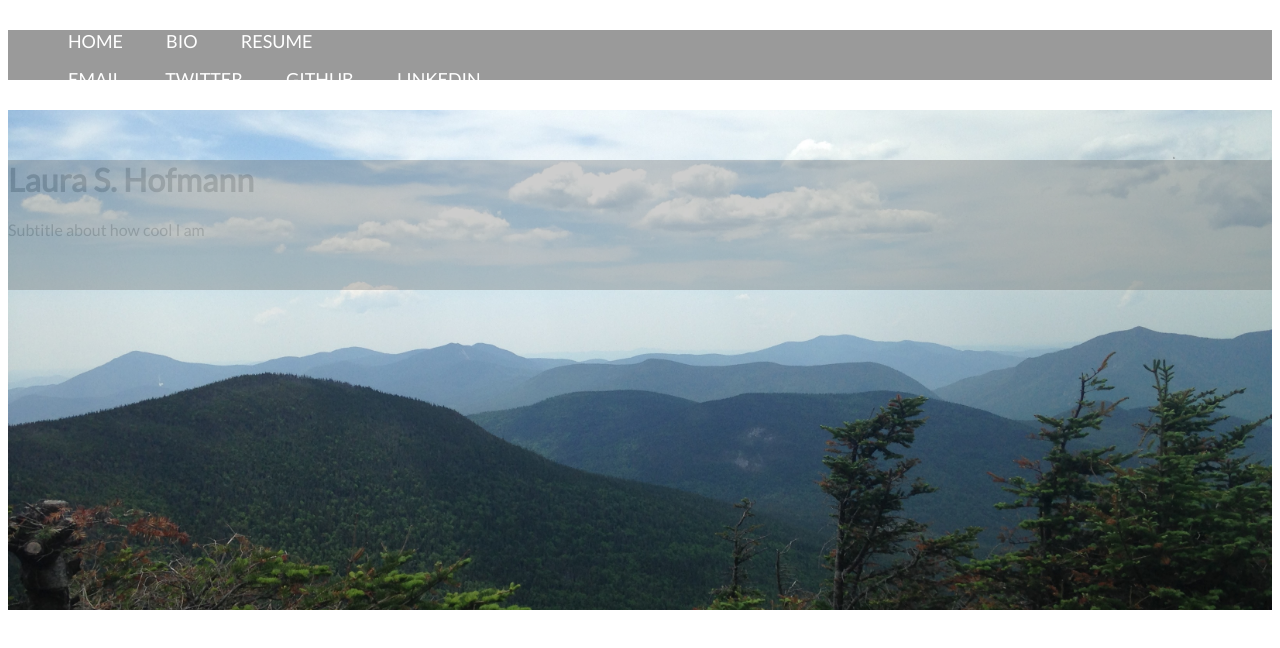
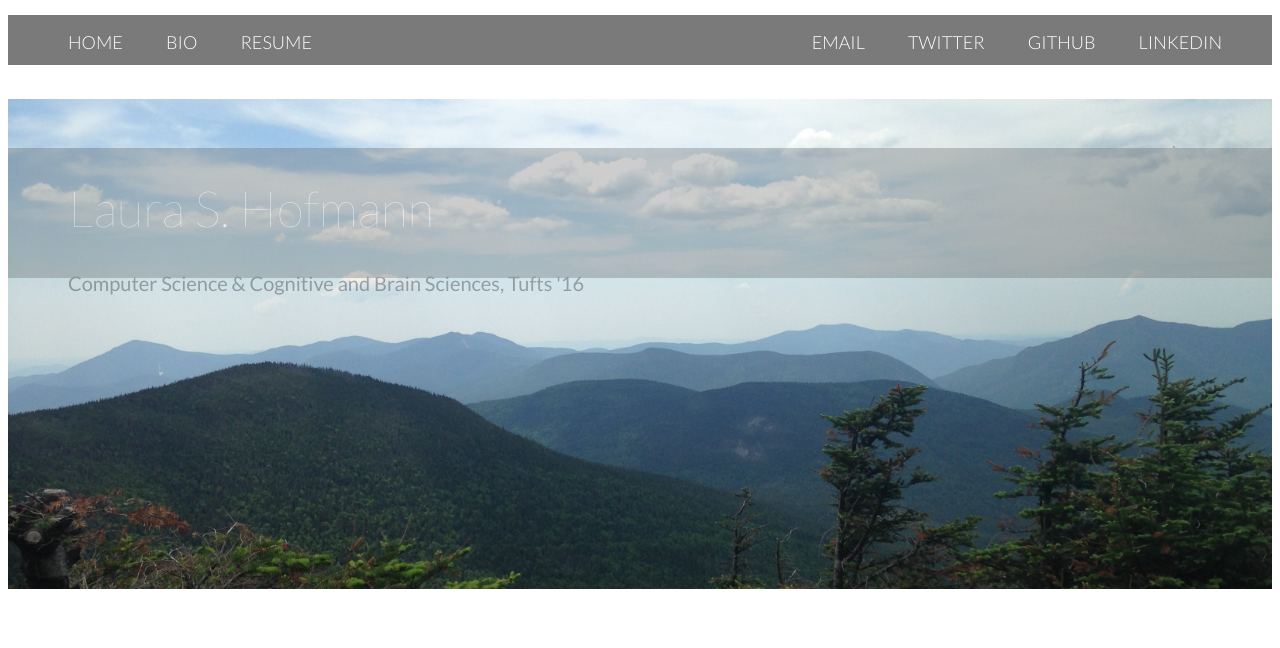
Before and after one commit to lshofmann/lshofmann.github.io, a plain HTML site: page index.html in a window 1280 px wide. Drawn offline with Linux system fonts and the light colour scheme.

Commit message:
began resume page

```diff
--- a/index.html
+++ b/index.html
@@ -2,33 +2,36 @@
 <html>
 
   <head>
-    <link href='http://fonts.googleapis.com/css?family=Lato&subset=latin,latin-ext' rel='stylesheet' type='text/css'>
+    <link href='http://fonts.googleapis.com/css?family=Lato:100,300,400&subset=latin,latin-ext' rel='stylesheet' type='text/css'>
     <link rel="stylesheet" href="main.css">
   </head>
 
   <body>
+
     <div class="nav">
-      <div class="container">
+      <span class="navleft">
         <ul>
           <li><a href="index.html">Home</a></li>
           <li><a href="bio.html">Bio</a></li>
           <li><a href="resume.html">Resume</a></li>
         </ul>
-      </div>
-      <div class="nav_right">
+      </span>
+
+      <span class="navright">
         <ul>
           <li><a href="mailto:laura.hofmann@tufts.edu">Email</a></li>
           <li><a href="https://twitter.com/laurashofmann">Twitter</a></li>
           <li><a href="https://github.com/lshofmann">GitHub</a></li>
-          <li><a href="https://linkedin.com/in/laurashofmann/">LinkedIn</a></li>
+          <li><a href="http://linkedin.com/in/laurashofmann/">LinkedIn</a></li>
+          </a>
         </ul>
-      </div>
+      </span>
     </div>
 
     <div class="jumbotron">
       <div class="container">
         <h1>Laura S. Hofmann</h1>
-        <p>Subtitle about how cool I am</p>
+        <p>Computer Science &amp; Cognitive and Brain Sciences, Tufts '16</p>
       </div>
     </div>
   </body>
--- a/main.css
+++ b/main.css
@@ -1,13 +1,13 @@
 .nav{
-  margin-top: 30px;
-  margin-bottom: 30px;
+  margin-top: 15px;
   height:50px;
-  background-color: #9a9a9a;
+  background-color: #7a7a7a;
   font-family: Lato, "Helvetica Neue", Helvetica, Arial, sans-serif;
 }
 
 .nav a {
   color: white;
+  font-weight: 300;
   font-size: 18px;
   padding-left: 20px;
   padding-right: 20px;
@@ -26,14 +26,14 @@
 }
 
 .navright{
-  font-color: red;
+  margin-right: 30px;
   float: right;
   display: inline;
 }
 
 .jumbotron {
   background-image:url('hancock.jpg');
-  height: 500px;
+  height: 490px;
   background-repeat: no-repeat;
   background-size: cover;
 }
@@ -42,16 +42,29 @@
   top: 10%;
   height: 130px;
   position: relative;
+
   background-color: #5a5a5a;
   font-family: Lato, "Helvetica Neue", Helvetica, Arial, sans-serif;
   opacity: 0.3;
 }
 
-.jumbotron .container .h1 {
-  color: blue;
-  font-weight: thin;
-  opacity: 1;
+.jumbotron .container h1 {
+  font-size: 50px;
+  padding-left: 60px;
+  padding-top: 30px;
+  color: white;
+  font-weight: 200;
 }
+
+.jumbotron .container p {
+  position: relative;
+  display: inline;
+  padding-left: 60px;
+  font-size: 20px;
+  font-weight: 0;
+}
+
+
 /*
 .jumbotron h1 {
   color: black;
--- a/resume.html
+++ b/resume.html
@@ -2,34 +2,34 @@
 <html>
 
   <head>
-    <link href='http://fonts.googleapis.com/css?family=Lato&subset=latin,latin-ext' rel='stylesheet' type='text/css'>
+    <link href='http://fonts.googleapis.com/css?family=Lato:100,300,400&subset=latin,latin-ext' rel='stylesheet' type='text/css'>
     <link rel="stylesheet" href="main.css">
   </head>
 
   <body>
+
     <div class="nav">
-      <div class="container">
+      <span class="navleft">
         <ul>
           <li><a href="index.html">Home</a></li>
           <li><a href="bio.html">Bio</a></li>
           <li><a href="resume.html">Resume</a></li>
         </ul>
-      </div>
-      <div class="nav_right">
+      </span>
+
+      <span class="navright">
         <ul>
           <li><a href="mailto:laura.hofmann@tufts.edu">Email</a></li>
           <li><a href="https://twitter.com/laurashofmann">Twitter</a></li>
           <li><a href="https://github.com/lshofmann">GitHub</a></li>
-          <li><a href="https://linkedin.com/in/laurashofmann/">LinkedIn</a></li>
+          <li><a href="http://linkedin.com/in/laurashofmann/">LinkedIn</a></li>
+          </a>
         </ul>
-      </div>
+      </span>
     </div>
 
     <div class="jumbotron">
-      <div class="container">
-        <h1>Laura S. Hofmann</h1>
-        <p>Subtitle about how cool I am</p>
-      </div>
+      RESUME GOES HERE
     </div>
   </body>
 </html>
```
Also changed, not shown: bio.html (+5 -3 lines), 1 other file.
